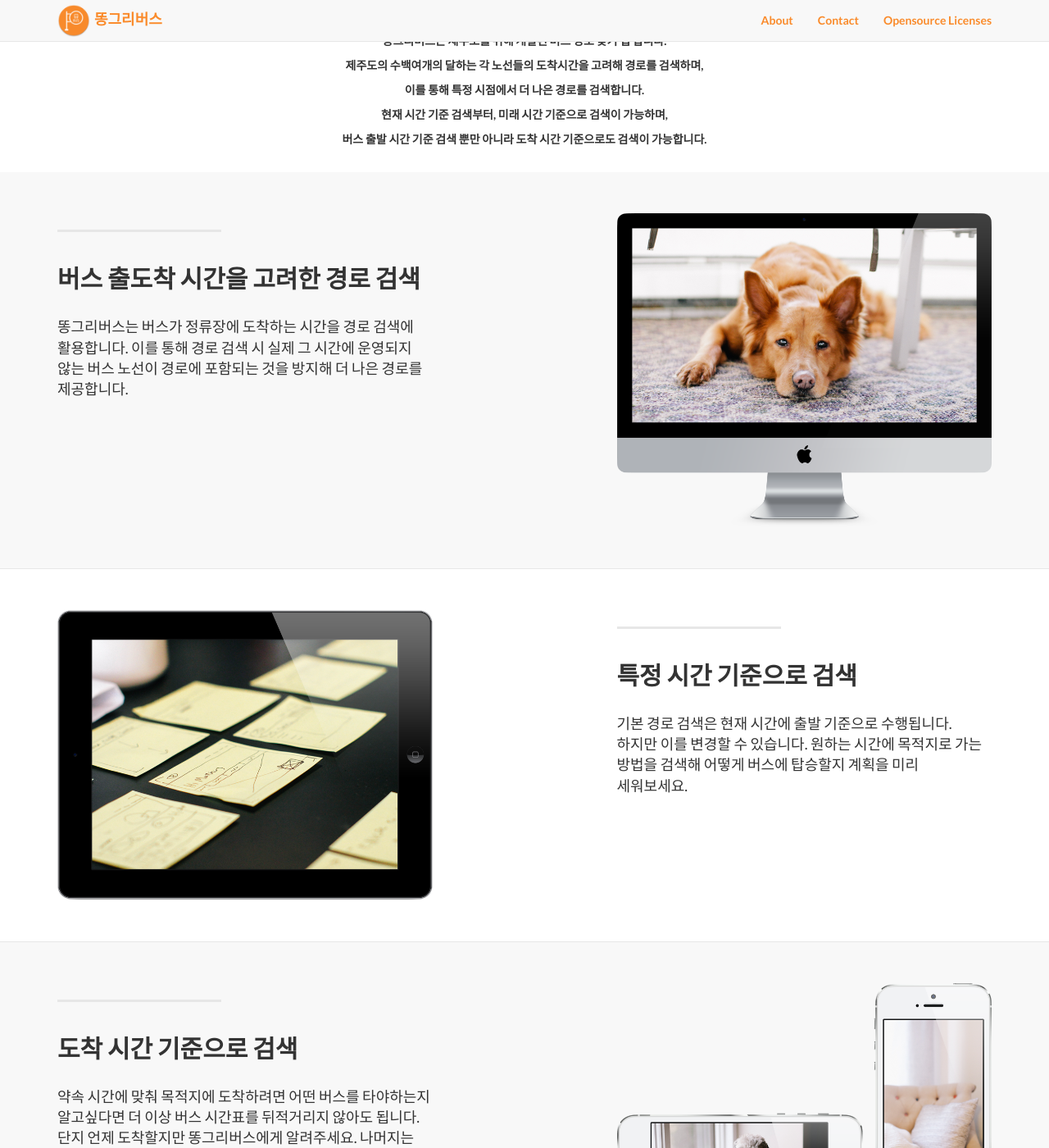
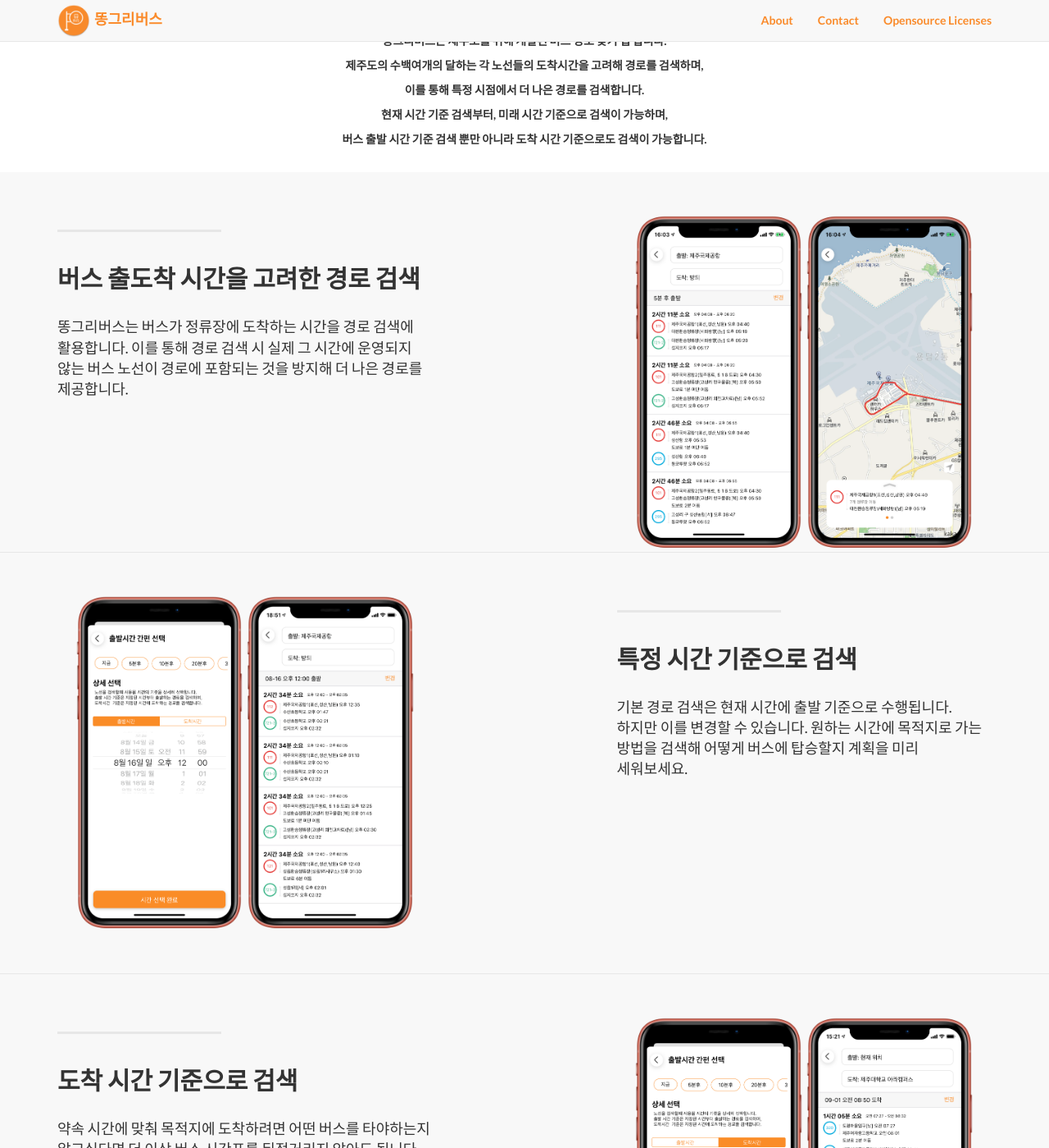
Before and after one commit to ppooni-bus/site, a Jekyll site: the page built from index.markdown, in a window 1280 px wide and 1400 px high, scrolled down 910 px. Shown: the whole window at 82% size. Built offline with Jekyll 4.4.1, drawn with Linux system fonts in a browser that asks for light colours.

Commit message:
Add App images for description

```diff
--- a/_includes/page_content.html
+++ b/_includes/page_content.html
@@ -15,7 +15,10 @@
                     <div class="lead">{{ description.body }}</div>
                 </div>
                 <div class="col-lg-5 col-lg-offset-2 col-sm-6">
-                    <img class="img-responsive" src="{{ '/img/services/'| relative_url}}{{ description.img }}" alt="">
+                    <div class="app-img-wrapper">
+                        {% for image in description.imgs %}
+                            <img class="img-responsive app-img" src="{{ '/img/services/'| relative_url}}{{ image }}" alt="">
+                        {% endfor %}
                 </div>
             </div>
 
@@ -38,7 +41,11 @@
                     <div class="lead">{{ description.body }}</div>
                 </div>
                 <div class="col-lg-5 col-sm-pull-6  col-sm-6">
-                  <img class="img-responsive" src="{{ 'img/services/' | relative_url}}{{ description.img }}" alt="">
+                    <div class="app-img-wrapper">
+                        {% for image in description.imgs %}
+                            <img class="img-responsive app-img" src="{{ '/img/services/'| relative_url}}{{ image }}" alt="">
+                        {% endfor %}
+                    </div>
                 </div>
             </div>
 
--- a/css/landing-page.css
+++ b/css/landing-page.css
@@ -200,3 +200,10 @@ footer {
 p.copyright {
     margin: 15px 0 0;
 }
+.app-img-wrapper{
+    text-align: center;
+}
+.app-img{
+    width: 45%;
+    display: inline-block;
+}
```
Also changed, not shown: _data/descriptions.yml (+9 -3 lines), img/services/arrival-time/1.PNG (added), img/services/arrival-time/2.PNG (added), img/services/basic/1.PNG (added), img/services/basic/2.PNG (added), img/services/departure-time/1.PNG (added), img/services/departure-time/2.PNG (added), img/services/dog.png (deleted), img/services/ipad.png (deleted), img/services/phones.png (deleted).
